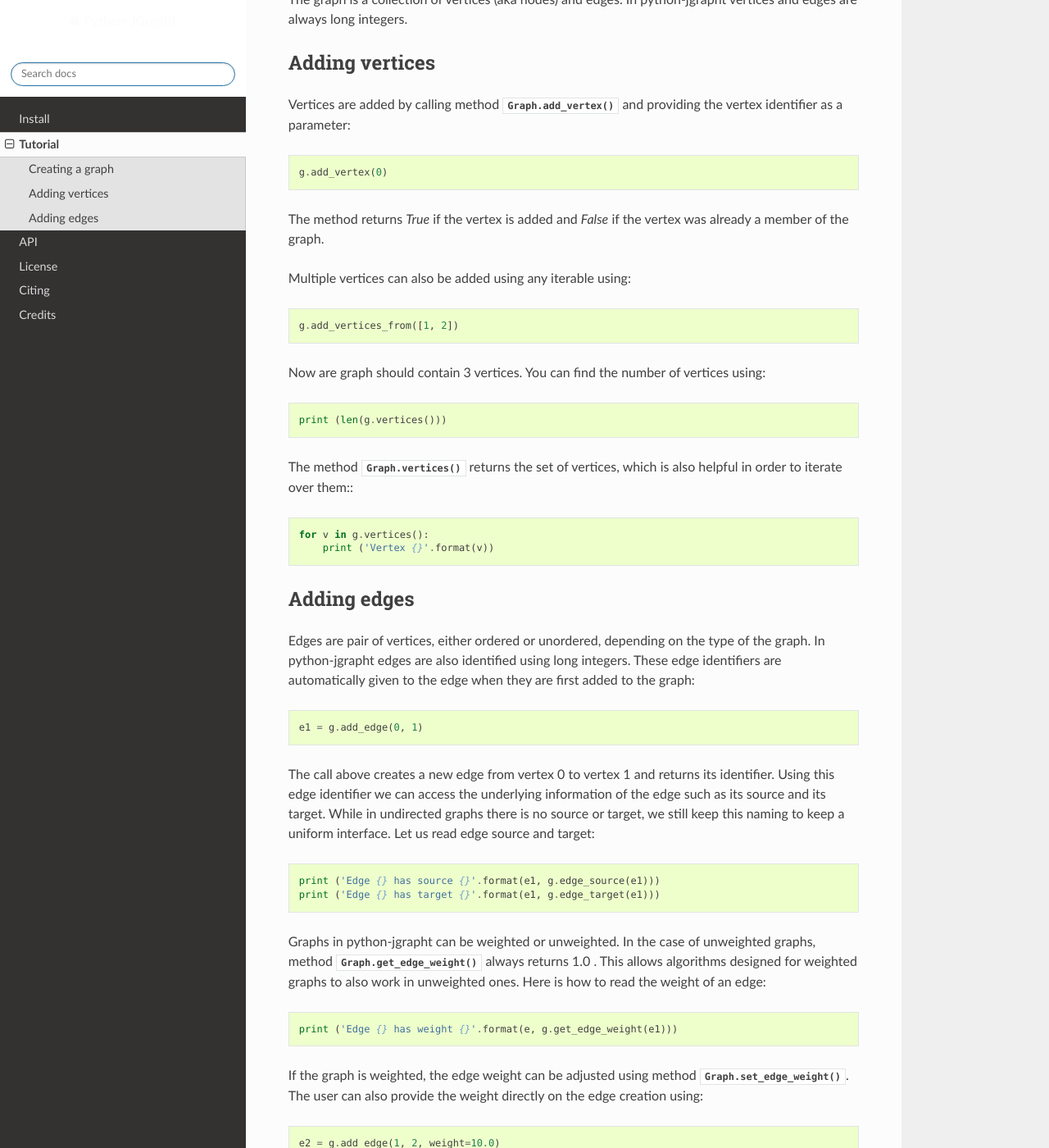
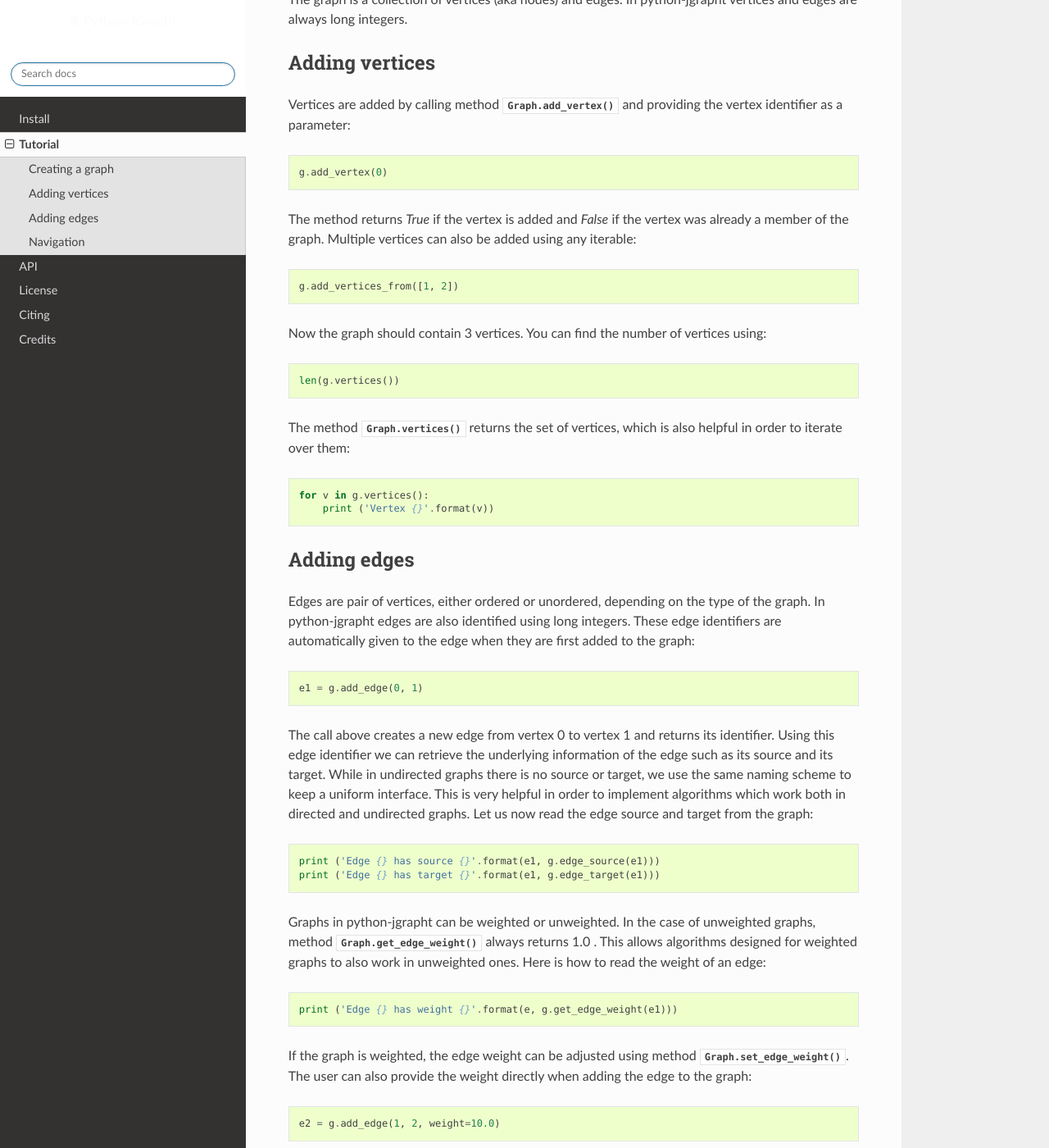
Before and after one commit to d-michail/python-jgrapht, a Sphinx documentation site: the page built from docs/tutorial.rst, in a window 1280 px wide and 1400 px high, scrolled down 424 px. Shown: the whole window at 82% size. Built offline with Sphinx 7.4.7 and the Read the Docs theme 2.0.0, drawn with Linux system fonts in a browser that asks for light colours; some of the changed text lies outside the part shown.

Commit message:
Added minor docs fixes

```diff
--- a/docs/conf.py
+++ b/docs/conf.py
@@ -55,9 +55,9 @@ source_suffix = '.rst'
 master_doc = 'index'
 
 # General information about the project.
-project = 'Python-JGraphT'
-copyright = '2020, Dimitrios Michail'
-author = 'Dimitrios Michail'
+project = jgrapht.__title__
+copyright = jgrapht.__copyright__
+author = jgrapht.__author__
 
 # The version info for the project you're documenting, acts as replacement for
 # |version| and |release|, also used in various other places throughout the
@@ -145,11 +145,11 @@ htmlhelp_basename = 'python-jgraphtdoc'
 latex_elements = {
     # The paper size ('letterpaper' or 'a4paper').
     #
-    # 'papersize': 'letterpaper',
+    'papersize': 'a4paper',
 
     # The font size ('10pt', '11pt' or '12pt').
     #
-    # 'pointsize': '10pt',
+    'pointsize': '11pt',
 
     # Additional stuff for the LaTeX preamble.
     #
--- a/docs/index.rst
+++ b/docs/index.rst
@@ -3,8 +3,8 @@
    You can adapt this file completely to your liking, but it should at least
    contain the root `toctree` directive.
 
-Python-JGraphT: The JGraphT graph library!
-==========================================
+The Python-JGraphT graph library
+================================
 
 Release v\ |version|.
 
--- a/docs/tutorial.rst
+++ b/docs/tutorial.rst
@@ -26,18 +26,17 @@ identifier as a parameter::
   g.add_vertex(0)
 
 The method returns `True` if the vertex is added and `False` if the
-vertex was already a member of the graph.
-
-Multiple vertices can also be added using any iterable using::
+vertex was already a member of the graph. Multiple vertices can also be added using any
+iterable::
 
   g.add_vertices_from([1, 2])
 
-Now are graph should contain 3 vertices. You can find the number of vertices using::
+Now the graph should contain 3 vertices. You can find the number of vertices using::
 
-  print (len(g.vertices()))
+  len(g.vertices())
 
 The method :py:meth:`.Graph.vertices()` returns the set of vertices, which is also
-helpful in order to iterate over them:::
+helpful in order to iterate over them::
 
   for v in g.vertices():
       print ('Vertex {}'.format(v))
@@ -52,9 +51,10 @@ automatically given to the edge when they are first added to the graph::
   e1 = g.add_edge(0, 1)
 
 The call above creates a new edge from vertex 0 to vertex 1 and returns its identifier. Using this
-edge identifier we can access the underlying information of the edge such as its source and its target.
-While in undirected graphs there is no source or target, we still keep this naming
-to keep a uniform interface. Let us read edge source and target::
+edge identifier we can retrieve the underlying information of the edge such as its source and its
+target. While in undirected graphs there is no source or target, we use the same naming scheme
+to keep a uniform interface. This is very helpful in order to implement algorithms which work both
+in directed and undirected graphs. Let us now read the edge source and target from the graph::
 
   print ('Edge {} has source {}'.format(e1, g.edge_source(e1)))
   print ('Edge {} has target {}'.format(e1, g.edge_target(e1)))
@@ -66,7 +66,7 @@ graphs to also work in unweighted ones. Here is how to read the weight of an edg
   print ('Edge {} has weight {}'.format(e, g.get_edge_weight(e1)))
 
 If the graph is weighted, the edge weight can be adjusted using method :py:meth:`.Graph.set_edge_weight()`.
-The user can also provide the weight directly on the edge creation using::
+The user can also provide the weight directly when adding the edge to the graph::
 
   e2 = g.add_edge(1, 2, weight=10.0)
 
@@ -79,8 +79,11 @@ Edges can be iterated using the set returned by method :py:meth:`.Graph.edges()`
       print ('Edge {} has source {}'.format(e, g.edge_source(e)))
       print ('Edge {} has target {}'.format(e, g.edge_target(e)))
 
+Navigation
+----------
 
-
+When implementing graph algorithms one of the most common operation that is required is to
+find the neighbors of a vertex.
 
 
 
```
Also changed, not shown: docs/citing.rst (+4 -5 lines), 1 other file.
